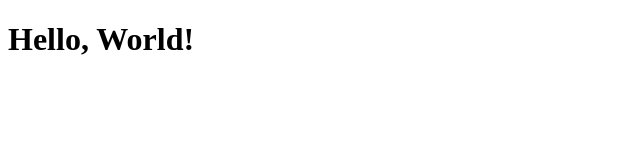
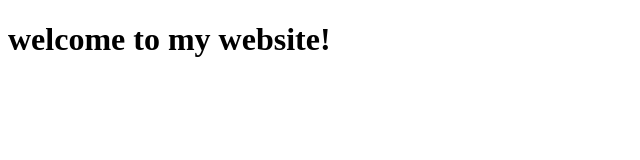
Before and after one commit to kcsanju/static-site-s3, a plain HTML site: page index.html in a window 1280 px wide. Shown: the whole page, without its empty margins (0-640 px from the left). Drawn offline with Linux system fonts and the light colour scheme.

Commit message:
Update index.html

```diff
--- a/index.html
+++ b/index.html
@@ -1,9 +1,9 @@
 <!DOCTYPE html>
 <html>
 <head>
-  <title>Hello, World!</title>
+  <title>Hello, Sanju!</title>
 </head>
 <body>
-  <h1>Hello, World!</h1>
+  <h1>welcome to my website!</h1>
 </body>
 </html>
```
